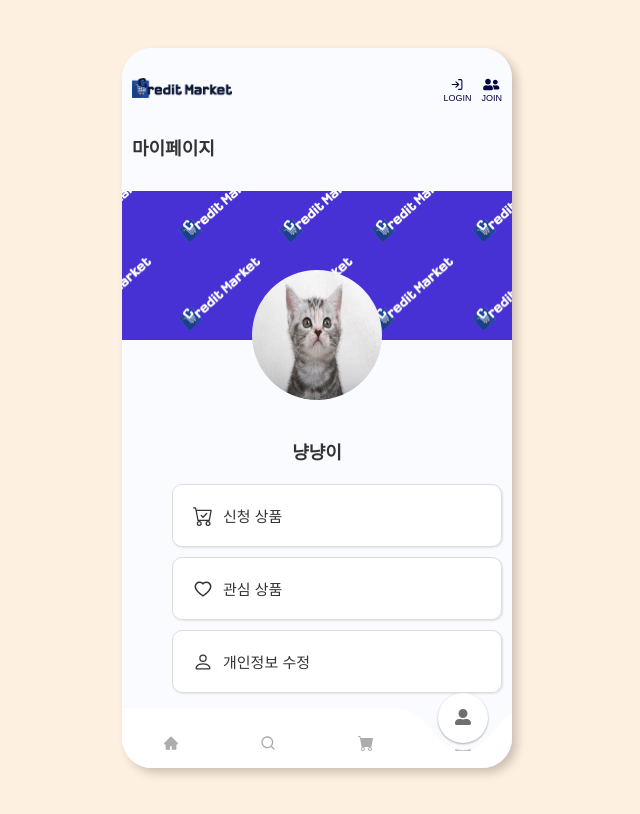
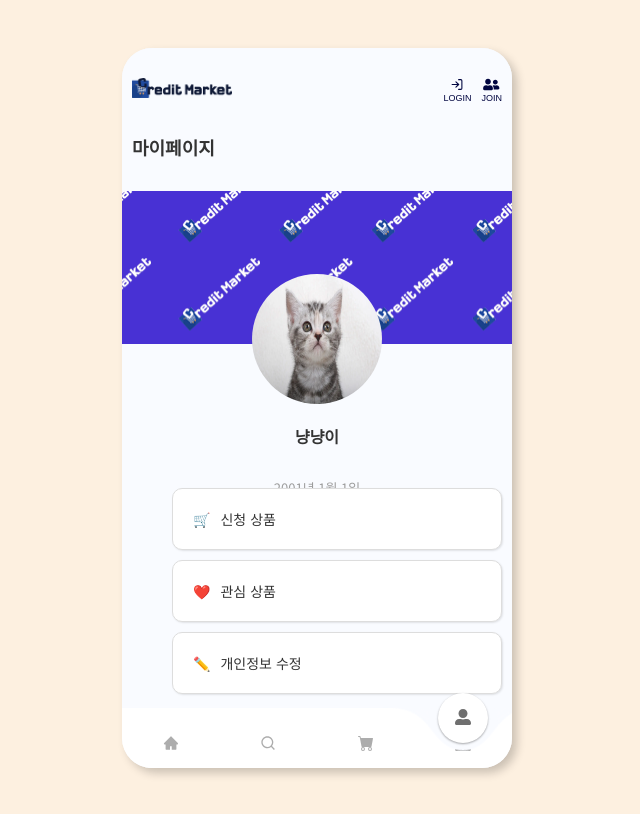
Before and after one commit to fastcampus-mini/credit-market-FE, a React (Vite) app: page /mypage in a window 1280 px wide. Shown: the whole page, without its empty margins (323-963 px from the left). Built offline with nearby package versions, Linux system fonts and the light colour scheme; what emotion-reset would draw is missing.

Commit message:
Feat: 마이페이지 메인 화면 아이콘 변경

```diff
--- a/src/pages/Mypage.tsx
+++ b/src/pages/Mypage.tsx
@@ -5,8 +5,6 @@ import COLORS from '@/styles/colors';
 import { Link } from 'react-router-dom';
 import { ROUTES } from '@/constants/routes';
 import PageTitle from '@/components/common/PageTitle';
-import { BsCartCheck, BsPerson } from 'react-icons/bs';
-import { AiOutlineHeart } from 'react-icons/ai';
 
 const Mypage = () => {
   return (
@@ -24,19 +22,19 @@ const Mypage = () => {
         <MypageMenu>
           <Link to={ROUTES.MYPAGE_BUY}>
             <MenuItem>
-              <BsCartCheck size="20" />
+              <span>🛒</span>
               <span>신청 상품</span>
             </MenuItem>
           </Link>
           <Link to={ROUTES.MYPAGE_FAVOR}>
             <MenuItem>
-              <AiOutlineHeart size="20" />
+              <span>❤️</span>
               <span>관심 상품</span>
             </MenuItem>
           </Link>
           <Link to={ROUTES.MYPAGE_INFO}>
             <MenuItem>
-              <BsPerson size="20" />
+              <span>✏️</span>
               <span>개인정보 수정</span>
             </MenuItem>
           </Link>
@@ -78,17 +76,18 @@ const ProfileContainer = styled.div`
   display: flex;
   flex-direction: column;
   align-items: center;
-  gap: 20px;
 `;
 
 const UserNickname = styled.p`
-  font-size: 18px;
+  font-size: 16px;
   font-weight: 600;
+  margin-top: 20px;
 `;
 
 const UserDesc = styled.p`
-  font-size: 14px;
+  font-size: 13px;
   color: ${COLORS.gray};
+  margin-top: 14px;
 `;
 
 const MypageMenu = styled.ul`
@@ -96,7 +95,7 @@ const MypageMenu = styled.ul`
   flex-direction: column;
   gap: 10px;
   z-index: 10;
-  font-size: 15px;
+  font-size: 14px;
   margin-top: 18vh;
 `;
 
```
